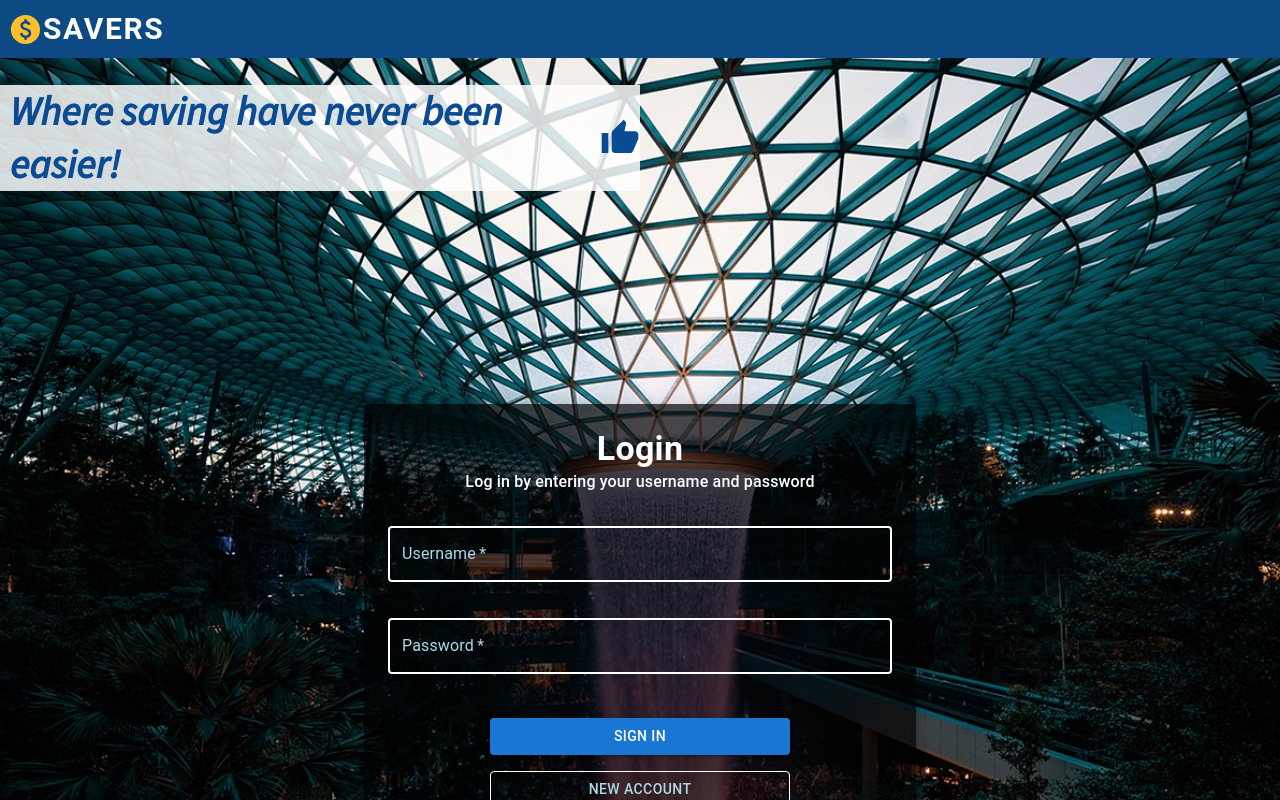
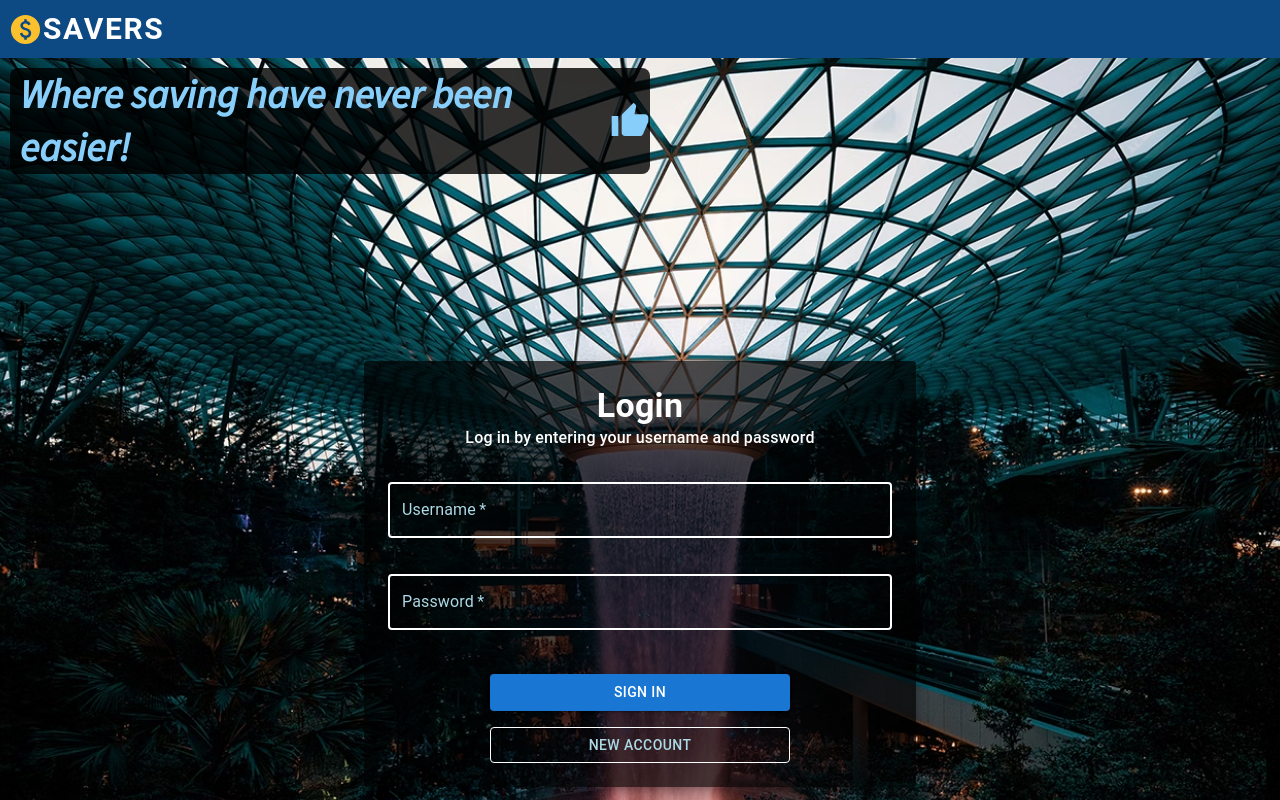
Before and after one commit to Jaw992/Project-4-Savers, a React (Vite) app in the folder frontend/: page / in a window 1280 px wide. Shown: the top 800 px of the page. Built offline with nearby package versions, Linux system fonts and the light colour scheme; no server answers.

Commit message:
style: adjust margin, padding and colour of header at login page

```diff
--- a/frontend/src/css/styles.css
+++ b/frontend/src/css/styles.css
@@ -57,15 +57,20 @@ body {
 
 /* Login Page */
 .header {
+    margin: 10px 0px 0px 10px;
     padding-left: 10px;
     font-style: italic;
     display: flex;
     align-items: center;
     gap: 5px;
     font-size: 40px;
-    color: rgb(11, 75, 147);
+    /* color: rgb(11, 75, 147); */
+    color: lightskyblue;
     width: 50%;
-    background-color: #ffffffd5;
+    /* background-color: #ffffffd5; */
+    background-color: rgba(0, 0, 0, 0.8);
+    /* border: 2px solid black; */
+    border-radius: 8px;
 }
 
 .loginPage {
```
